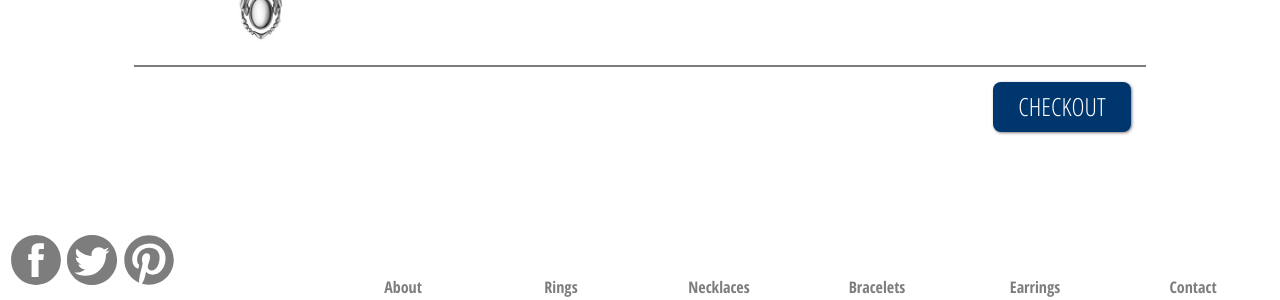
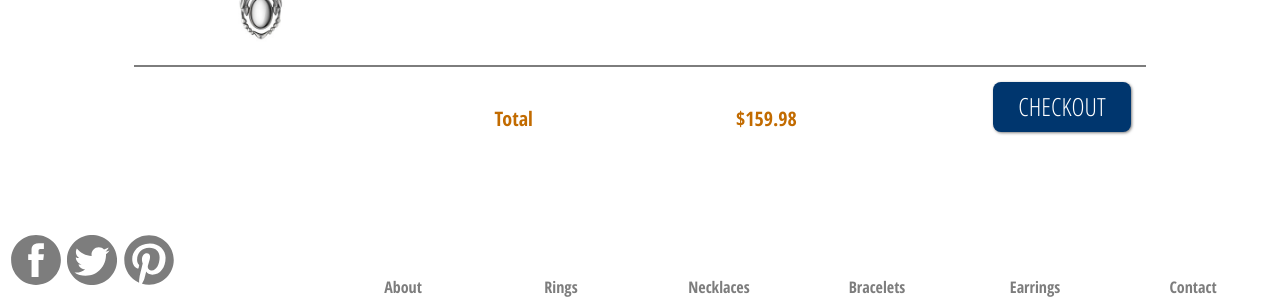
Before and after one commit to kaylaaraujo/ecommerce-website, a Jekyll site: the page built from cart.html, in a window 1280 px wide. Shown: the part 791-1091 px from the top of the page. Built offline with Jekyll 4.4.1, drawn with Linux system fonts in a browser that asks for light colours; Markdown is read by kramdown in place of the engine named in the settings.

Commit message:
put cart into a grid

```diff
--- a/cart.html
+++ b/cart.html
@@ -6,7 +6,7 @@
 
 <h2 class="search">SHOPPING CART</h2>
 
-<table style="width:80%">
+<table class="table-medium" style="width:80%">
 	<tr>
 		<th></th>
 		<th>Product</th>
@@ -27,11 +27,53 @@
 	</tr>
 	<tr>
 		<td style="border-bottom:none"></td>
-		<td style="border-bottom:none"></td>
-		<td style="border-bottom:none"></td>
+		<th style="border-bottom:none">Total</td>
+		<th style="border-bottom:none">$159.98</td>
 		<td style="border-bottom:none"><a class="btn giga" href="{{site.baseurl}}/thank-you.html">CHECKOUT</a></td>
 	</tr>
 </table>
+
+<div class="tablesmall">
+	<div>
+		<img src="images/products/ring2.jpg" class="img-flex" alt="audrey ring">
+	</div>
+	<table style="width:100%">
+		<tr>
+			<th>Product</th>
+			<th>Quantity</th>
+			<th>Price</th>
+		</tr>
+		<tr>
+			<td>Audrey</td>
+			<td>1</td>
+			<td>$79.99</td>
+		</tr>
+	</table>
+</div>
+
+<div class="tablesmall">
+
+	<div>
+		<img src="images/products/ring2.jpg" class="img-flex" alt="audrey ring">
+	</div>
+	<table style="width:100%">
+		<tr>
+			<th>Product</th>
+			<th>Quantity</th>
+			<th>Price</th>
+		</tr>
+		<tr>
+			<td>Audrey</td>
+			<td>1</td>
+			<td>$79.99</td>
+		</tr>
+		<tr>
+			<th style="border-bottom:none">Total</td>
+			<th style="border-bottom:none">$159.98</td>
+			<td style="border-bottom:none"><a class="btn giga" href="{{site.baseurl}}/thank-you.html">CHECKOUT</a></td>
+		</tr>
+	</table>
+</div>
 
 <!--
 
```
